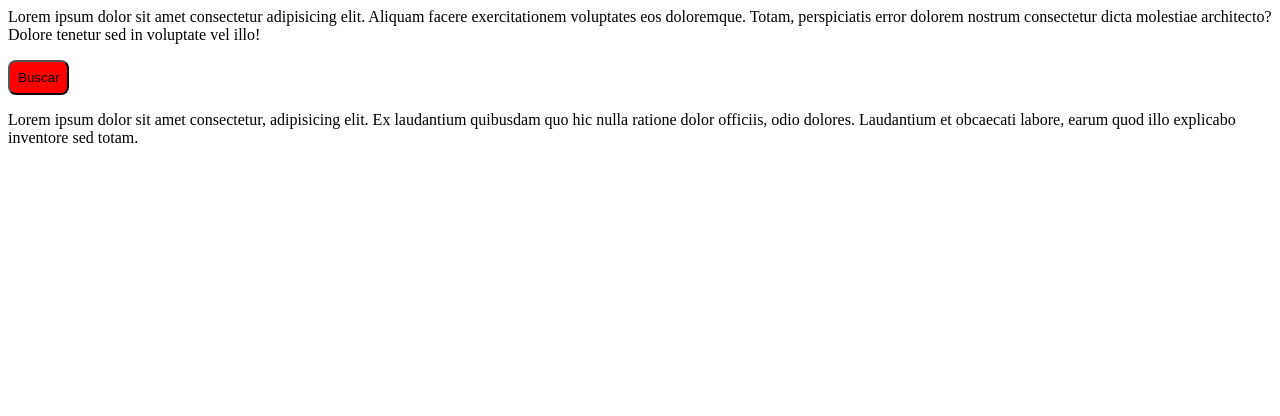
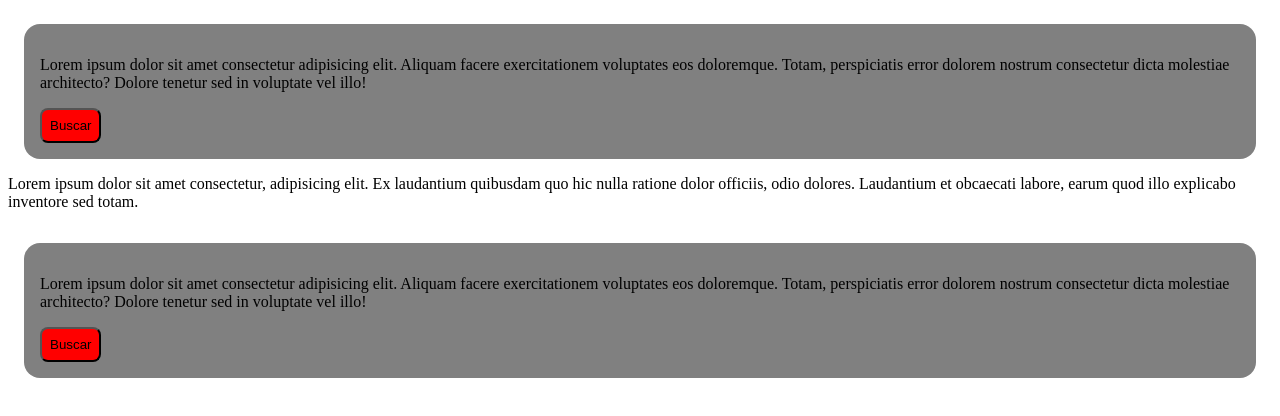
Before and after one commit to JoseSalcedo-HNG/githng, a plain HTML site: page index.html in a window 1280 px wide. Drawn offline with Linux system fonts and the light colour scheme.

Commit message:
agregamos cajas y color

```diff
--- a/estilo.css
+++ b/estilo.css
@@ -5,3 +5,10 @@ button{
     text-decoration: none;
     border-radius: 8px;
 }
+div{
+    background-color: grey;
+    float: left;
+    margin: 1rem;
+    padding: 1rem;
+    border-radius: 1rem;
+}
--- a/index.html
+++ b/index.html
@@ -3,14 +3,24 @@
 <link rel="stylesheet"  type="text/css" href="estilo.css">
 
 <section>
-    <p>
-        Lorem ipsum dolor sit amet consectetur adipisicing elit. Aliquam facere exercitationem voluptates eos doloremque. Totam, perspiciatis error dolorem nostrum consectetur dicta molestiae architecto? Dolore tenetur sed in voluptate vel illo!
+    <div>
+        <p>
+            Lorem ipsum dolor sit amet consectetur adipisicing elit. Aliquam facere exercitationem voluptates eos doloremque. Totam, perspiciatis error dolorem nostrum consectetur dicta molestiae architecto? Dolore tenetur sed in voluptate vel illo!
 
-    </p>
-    <button>Buscar
-    </button>
+        </p>
+        <button>Buscar
+        </button>
+    </div>
     <p>Lorem ipsum dolor sit amet consectetur, adipisicing elit. Ex laudantium quibusdam quo hic nulla ratione dolor officiis, odio dolores. Laudantium et obcaecati labore, earum quod illo explicabo inventore sed totam.</p>
 
+    <div>
+            <p>
+                Lorem ipsum dolor sit amet consectetur adipisicing elit. Aliquam facere exercitationem voluptates eos doloremque. Totam, perspiciatis error dolorem nostrum consectetur dicta molestiae architecto? Dolore tenetur sed in voluptate vel illo!
+
+            </p>
+            <button>Buscar
+            </button>
+        </div>
 </section>
 
 
```
